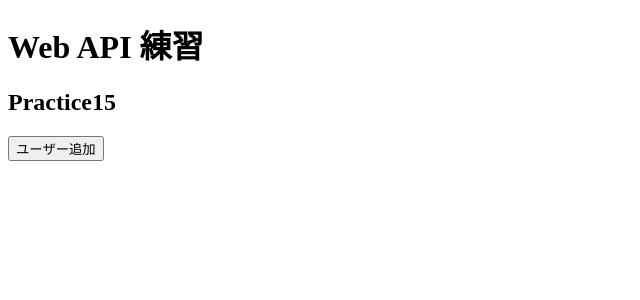
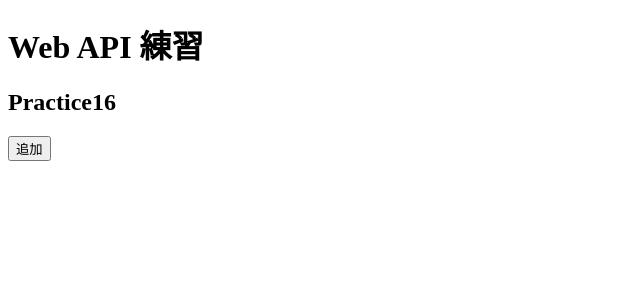
Before and after one commit to Ujita0709/JSAP07, a React (Vite) app: page / in a window 1280 px wide. Shown: the top 300 px of the page, without its empty margins (0-640 px from the left). Built offline with nearby package versions, Linux system fonts and the light colour scheme.

Commit message:
問題16

```diff
--- a/src/App.jsx
+++ b/src/App.jsx
@@ -6,12 +6,13 @@ import Practice07 from "./Practice07";
 import Practice08 from "./Practice08";
 import Practice12 from "./Practice12";
 import Practice15 from "./Practice15";
+import Practice16 from "./Practice16";
 
 function App() {
   return (
     <div>
       <h1>Web API 練習</h1>
-      <Practice15 />
+      <Practice16 />
     </div>
   );
 }
--- /dev/null
+++ b/src/Practice16.jsx
@@ -0,0 +1,31 @@
+import { useMutation } from "@tanstack/react-query";
+import axios from "axios";
+
+function Practice16(){
+const mutation = useMutation({
+  mutationFn: (newUser) =>
+    axios.post("https://jsonplaceholder.typicode.com/users", newUser),
+});
+
+return (
+    <div>
+      <h2>Practice16</h2>
+
+<button
+  onClick={() =>
+    mutation.mutate({ name: "Taro" })
+  }
+>
+  追加
+</button>
+
+
+      {mutation.isLoading && <p>送信中...</p>}
+      {mutation.isError && <p>エラーが発生しました</p>}
+      {mutation.isSuccess && <p>送信成功！</p>}
+    </div>
+  );
+
+}
+
+export default Practice16;
```
